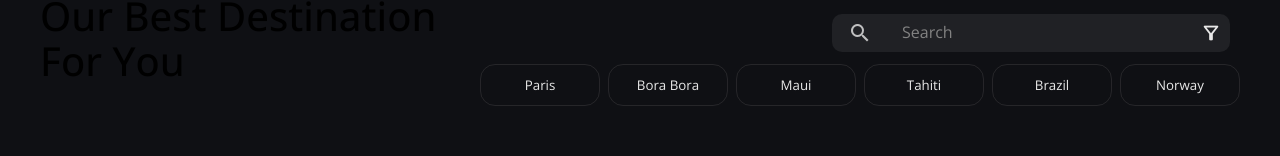
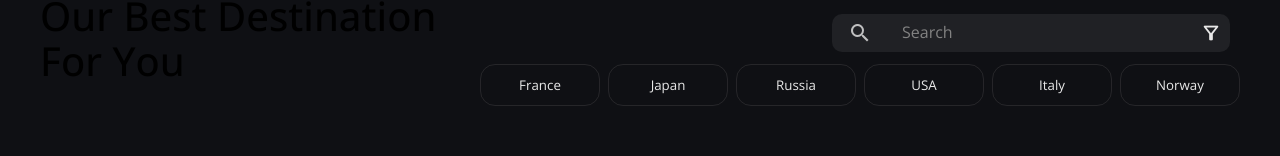
Before and after one commit to NikitaVereev/travel-app, a Next.js app: page / in a window 1280 px wide. Both pictures are taken after a click on the element "filter_alt". Shown: the part 967-1123 px from the top of the page. Built offline with nearby package versions, Linux system fonts and the light colour scheme.

Commit message:
place api

```diff
--- /dev/null
+++ b/pages/api/places/[slug].ts
@@ -0,0 +1,6 @@
+import { NextApiRequest, NextApiResponse } from 'next'
+import { places } from '.'
+
+export default function handler(req: NextApiRequest, res: NextApiResponse) {
+	res.status(200).json(places.find(p => p.slug === req.query.slug))
+}
--- a/pages/api/places.ts
+++ b/pages/api/places/index.ts
@@ -1,14 +1,14 @@
 // Next.js API route support: https://nextjs.org/docs/api-routes/introduction
 import type { NextApiRequest, NextApiResponse } from 'next'
-import { IPlace } from '../../src/types/place.interface'
+import { IPlace } from '../../../src/types/place.interface'
 import tokyo from 'public/image/tokyo.jpg'
 import newYork from 'public/image/new-york.jpg'
 import sweden from 'public/image/sweden.jpg'
 import rome from 'public/image/rome.jpg'
 
-const places: IPlace[] = [
+export const places: IPlace[] = [
 	{
-		slug: 'kyoto',
+		slug: 'tokyo',
 		description:
 			'After a pair of quiet years, Japan has reopened its borders, and Tokyo’s distinct energy is back in full force. There`s so much to see, including new shopping megaplexes, elegant hotels, and restaurants with rising-star chefs at their helms. Locals and visitors are once again rushing to futuristic skyscrapers and the famous Shibuya Crossing, an intersection that`s so lively, it feels like a flash mob. But these places are a bit less hectic in winter and early spring. Even better, March and April bring cherry blossom season, when the whole city slows down to stroll past thousands of pink blossoms. You can find other quiet moments in ancient Buddhist temples and peaceful gardens, or those secret ramen counters, chill record bars, and other little gems often hiding in plain sight.',
 		imagePath: tokyo.src,
--- a/pages/index.tsx
+++ b/pages/index.tsx
@@ -16,7 +16,7 @@ const HomePage: NextPage<IHome> = ({ places }) => {
 }
 
 export const getStaticProps: GetStaticProps = async () => {
-	const result = await fetch('http://localhost:3000/api/places')
+	const result = await fetch('http://localhost:3000//api/places')
 	const places: IPlace[] = await result.json()
 	return {
 		props: {
--- a/src/components/Home/Filters/FIlters.tsx
+++ b/src/components/Home/Filters/FIlters.tsx
@@ -1,37 +1,58 @@
 import { FC, useState } from 'react'
 import styles from './Filters.module.scss'
 import cn from 'classnames'
+import { IPlace } from '../../../types/place.interface'
+import { TypeSetState } from '../../../types/common'
 
-const cities = [
+const countries = [
 	{
-		location: 'Paris',
+		location: 'France',
 	},
 	{
-		location: 'Bora Bora',
+		location: 'Japan',
 	},
 	{
-		location: 'Maui',
+		location: 'Russia',
 	},
 	{
-		location: 'Tahiti',
+		location: 'USA',
 	},
 	{
-		location: 'Brazil',
+		location: 'Italy',
 	},
 	{
 		location: 'Norway',
 	},
 ]
 
-const FIlters: FC = () => {
+interface IFilters {
+	setPlaces: TypeSetState<IPlace[]>
+	initialPlaces: IPlace[]
+}
+
+const FIlters: FC<IFilters> = ({ setPlaces, initialPlaces }) => {
 	const [filter, setFilter] = useState('')
+
+	const handleFilter = (location: string) => {
+		if (filter === location) {
+			setPlaces(initialPlaces)
+			setFilter('')
+		} else {
+			setFilter(location)
+			setPlaces(
+				initialPlaces.filter(
+					item => item.location.country.toLowerCase() === location.toLowerCase()
+				)
+			)
+		}
+	}
 
 	return (
 		<div className={styles.wrapper}>
-			{cities.map(item => (
+			{countries.map(item => (
 				<button
 					className={cn({ [styles.active]: item.location === filter })}
-					onClick={() => setFilter(item.location)}
+					onClick={() => handleFilter(item.location)}
 					key={item.location}
 				>
 					{item.location}
--- a/src/components/Home/PopularPlaces/PopularPlaces.tsx
+++ b/src/components/Home/PopularPlaces/PopularPlaces.tsx
@@ -63,17 +63,20 @@ const PopularPlaces: FC<IPopularPlaces> = ({
 						>
 							filter_alt
 						</span>
-						{showFilter && <FIlters />}
+						{showFilter && (
+							<FIlters setPlaces={setPlaces} initialPlaces={initialPlaces} />
+						)}
 					</motion.div>
 				</div>
 			</div>
 
 			<div className={styles.itemWrapper}>
-				{places.map((item, index) => (
+				{places.length !== 0 ? (
+					places.map((item, index) => (
 						<motion.div
 							key={item.slug}
 							className={styles.item}
-						variants={fadeIn('right', 'spring', index * 0.3, 0.75)}
+							// variants={fadeIn('right', 'spring', index * 0.3, 0.75)}
 						>
 							<div className={styles.itemImage}>
 								<Image
@@ -81,19 +84,22 @@ const PopularPlaces: FC<IPopularPlaces> = ({
 									alt={item.location.city}
 									layout='fill'
 								/>
-							<Link href={item.slug}></Link>
+								<Link href={`/place/${item.slug}`}></Link>
 							</div>
 							<div className={styles.itemHeading}>
 								<h4>{`${item.location.city}, ${item.location.country}`}</h4>
 								<div>
 									<p>
 										{item.description.slice(0, 80)}...
-									<Link href={item.slug}>Readmore</Link>
+										<Link href={`/place/${item.slug}`}>Readmore</Link>
 									</p>
 								</div>
 							</div>
 						</motion.div>
-				))}
+					))
+				) : (
+					<h1>Ничего подобного нету!)</h1>
+				)}
 			</div>
 		</motion.div>
 	)
```
Also changed, not shown: pages/place/[slug].tsx (+31 -4 lines). Lines whose indentation alone changed are shown as unchanged.
